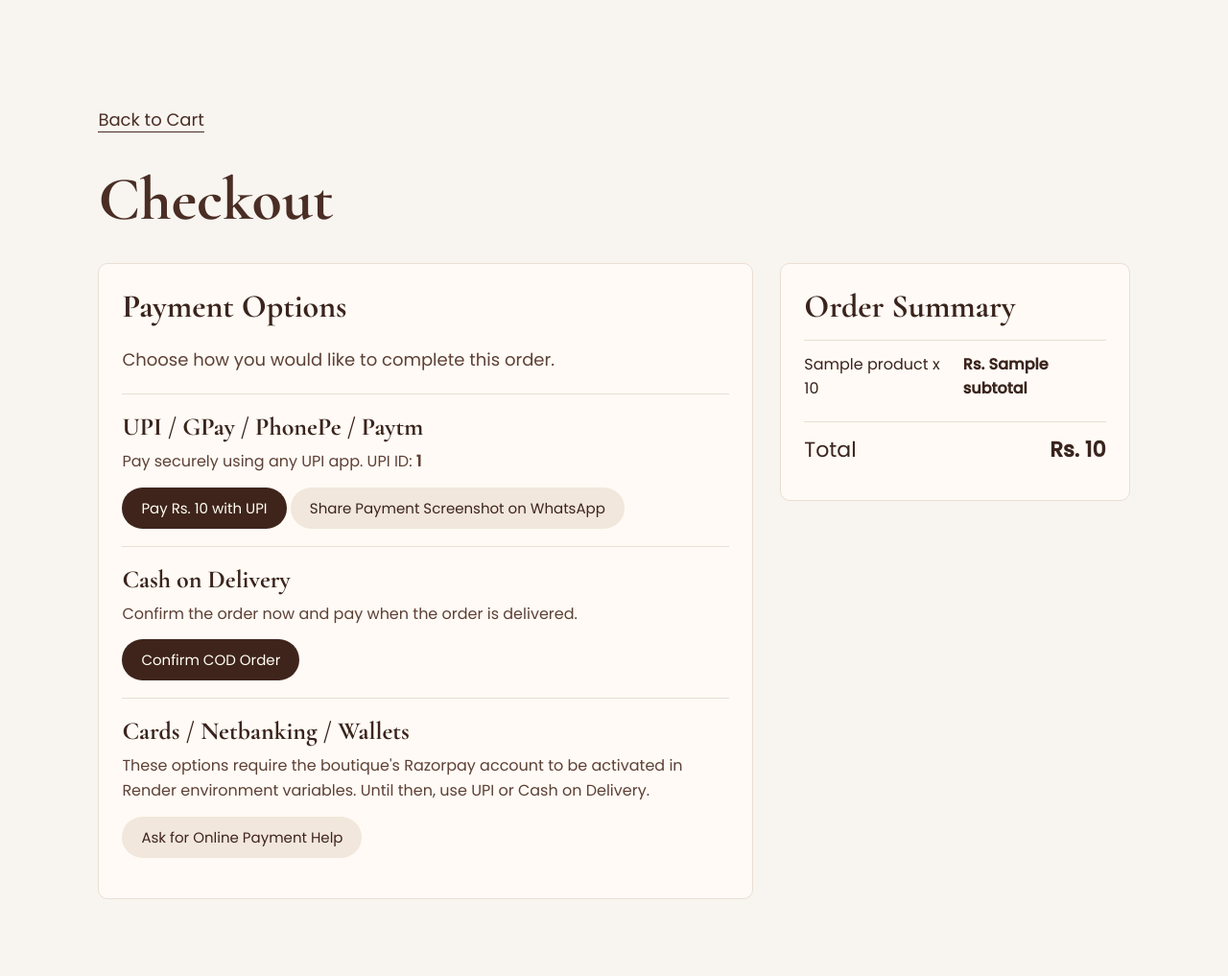
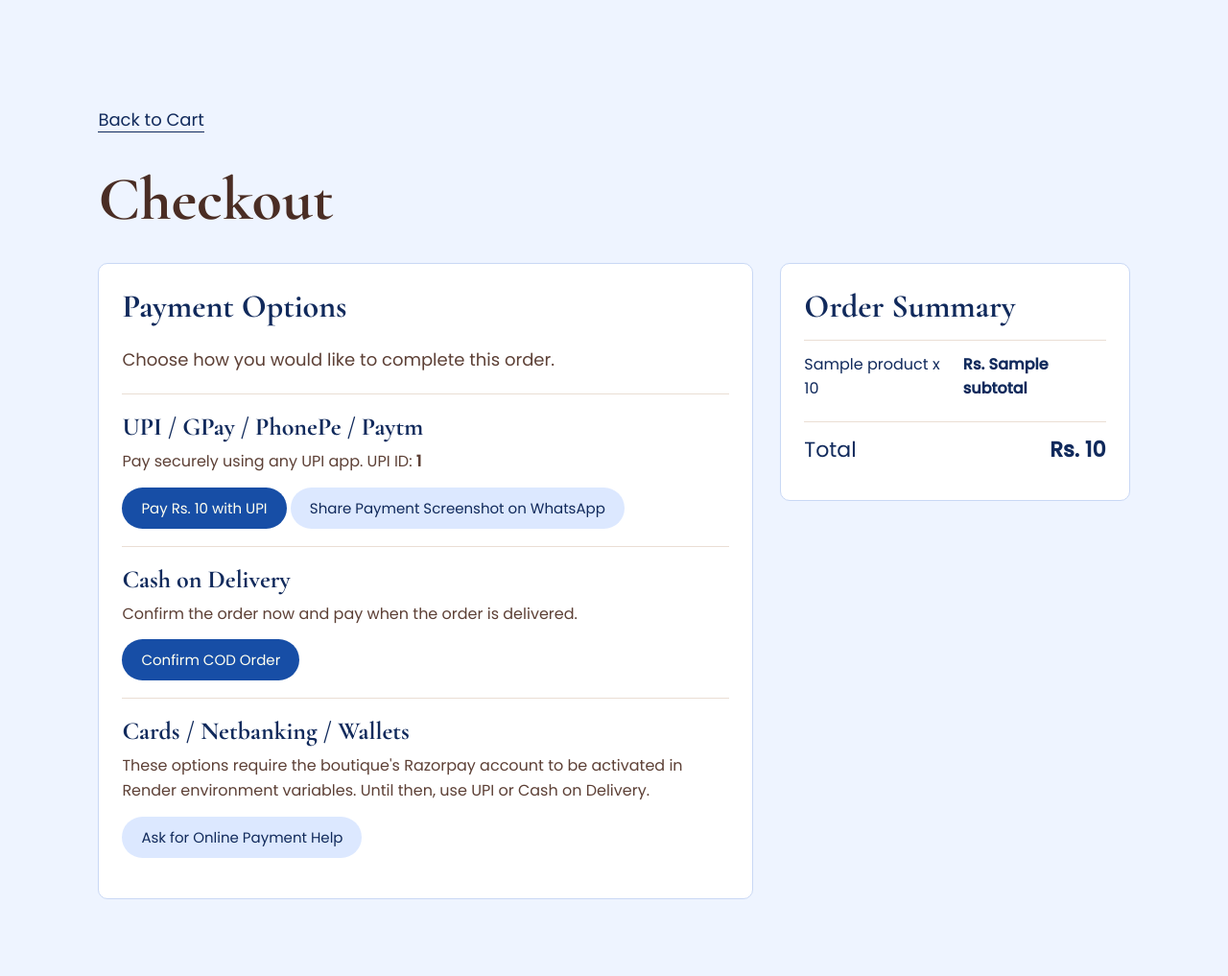
Before and after one commit to officiallysoha-codes/shirins-boutique, a Django app: template store/templates/store/checkout.html in a window 1280 px wide. Shown: the whole page at 96% size. Run offline with Django 3.2, Linux system fonts and the light colour scheme; the template is opened without the code that fills it: most values are stand-ins (such as "Sample title", 1, 10 or a date in 2020).

Commit message:
Add themed shop page colors

```diff
--- a/store/static/css/style.css
+++ b/store/static/css/style.css
@@ -506,6 +506,87 @@ body {
     color: #3a241d;
 }
 
+.theme-search {
+    background: #fffff0;
+}
+
+.theme-search h1,
+.theme-search .back-link {
+    color: #4a2d24;
+}
+
+.theme-search .search-form input,
+.theme-search .product-card,
+.theme-search .cart-row,
+.theme-search .payment-panel,
+.theme-search .order-summary {
+    background: #fffaf0;
+}
+
+.theme-wishlist {
+    background: #5f1428;
+    color: #fff8f0;
+}
+
+.theme-wishlist h1,
+.theme-wishlist .back-link,
+.theme-wishlist .empty-state {
+    color: #fff8f0;
+}
+
+.theme-wishlist .product-card {
+    background: #fff8f0;
+}
+
+.theme-wishlist .button-link {
+    background: #7b1e38;
+}
+
+.theme-wishlist .button-link.secondary {
+    background: #f5d7df;
+    color: #5f1428;
+}
+
+.theme-cart {
+    background: #eef4ff;
+    color: #112a5c;
+}
+
+.theme-cart h1,
+.theme-cart .back-link,
+.theme-cart .empty-state {
+    color: #112a5c;
+}
+
+.theme-cart .button-link,
+.theme-cart .search-form button {
+    background: #174ea6;
+}
+
+.theme-cart .button-link:hover,
+.theme-cart .search-form button:hover {
+    background: #0f3d86;
+}
+
+.theme-cart .button-link.secondary {
+    background: #dce8ff;
+    color: #112a5c;
+}
+
+.theme-cart .cart-row,
+.theme-cart .payment-panel,
+.theme-cart .order-summary {
+    background: #ffffff;
+    border-color: #c9d8f5;
+}
+
+.theme-cart .cart-row h2,
+.theme-cart .payment-panel h2,
+.theme-cart .payment-option h3,
+.theme-cart .order-summary h2 {
+    color: #112a5c;
+}
+
 .shop-page h1 {
     margin: 28px 0 28px;
     font-size: 64px;
--- a/store/templates/store/cart.html
+++ b/store/templates/store/cart.html
@@ -7,10 +7,10 @@
     <meta name="viewport" content="width=device-width, initial-scale=1.0">
     <title>Cart | Shirin's Boutique</title>
     <link href="https://fonts.googleapis.com/css2?family=Allura&family=Great+Vibes&family=Cormorant+Garamond:ital,wght@0,400;0,500;0,600;0,700;1,500;1,600&family=Poppins:wght@300;400;500&display=swap" rel="stylesheet">
-    <link rel="stylesheet" href="{% static 'css/style.css' %}?v=20260510-payments">
+    <link rel="stylesheet" href="{% static 'css/style.css' %}?v=20260510-themes">
 </head>
 <body>
-<section class="shop-page">
+<section class="shop-page theme-cart">
     <a class="back-link" href="/">Back to Home</a>
     <h1>Your Cart</h1>
     {% if items %}
--- a/store/templates/store/checkout.html
+++ b/store/templates/store/checkout.html
@@ -7,10 +7,10 @@
     <meta name="viewport" content="width=device-width, initial-scale=1.0">
     <title>Checkout | Shirin's Boutique</title>
     <link href="https://fonts.googleapis.com/css2?family=Allura&family=Great+Vibes&family=Cormorant+Garamond:ital,wght@0,400;0,500;0,600;0,700;1,500;1,600&family=Poppins:wght@300;400;500&display=swap" rel="stylesheet">
-    <link rel="stylesheet" href="{% static 'css/style.css' %}?v=20260510-payments">
+    <link rel="stylesheet" href="{% static 'css/style.css' %}?v=20260510-themes">
 </head>
 <body>
-<section class="shop-page">
+<section class="shop-page theme-cart">
     <a class="back-link" href="/cart/">Back to Cart</a>
     <h1>Checkout</h1>
 
--- a/store/templates/store/search.html
+++ b/store/templates/store/search.html
@@ -7,10 +7,10 @@
     <meta name="viewport" content="width=device-width, initial-scale=1.0">
     <title>Search | Shirin's Boutique</title>
     <link href="https://fonts.googleapis.com/css2?family=Allura&family=Great+Vibes&family=Cormorant+Garamond:ital,wght@0,400;0,500;0,600;0,700;1,500;1,600&family=Poppins:wght@300;400;500&display=swap" rel="stylesheet">
-    <link rel="stylesheet" href="{% static 'css/style.css' %}?v=20260510-connect">
+    <link rel="stylesheet" href="{% static 'css/style.css' %}?v=20260510-themes">
 </head>
 <body>
-<section class="shop-page">
+<section class="shop-page theme-search">
     <a class="back-link" href="/">Back to Home</a>
     <h1>Search</h1>
     <form class="search-form" action="/search/" method="get">
--- a/store/templates/store/wishlist.html
+++ b/store/templates/store/wishlist.html
@@ -7,10 +7,10 @@
     <meta name="viewport" content="width=device-width, initial-scale=1.0">
     <title>Wishlist | Shirin's Boutique</title>
     <link href="https://fonts.googleapis.com/css2?family=Allura&family=Great+Vibes&family=Cormorant+Garamond:ital,wght@0,400;0,500;0,600;0,700;1,500;1,600&family=Poppins:wght@300;400;500&display=swap" rel="stylesheet">
-    <link rel="stylesheet" href="{% static 'css/style.css' %}?v=20260510-connect">
+    <link rel="stylesheet" href="{% static 'css/style.css' %}?v=20260510-themes">
 </head>
 <body>
-<section class="shop-page">
+<section class="shop-page theme-wishlist">
     <a class="back-link" href="/">Back to Home</a>
     <h1>Your Wishlist</h1>
     <div class="products-container">
```
Also changed, not shown: 1 other file.
